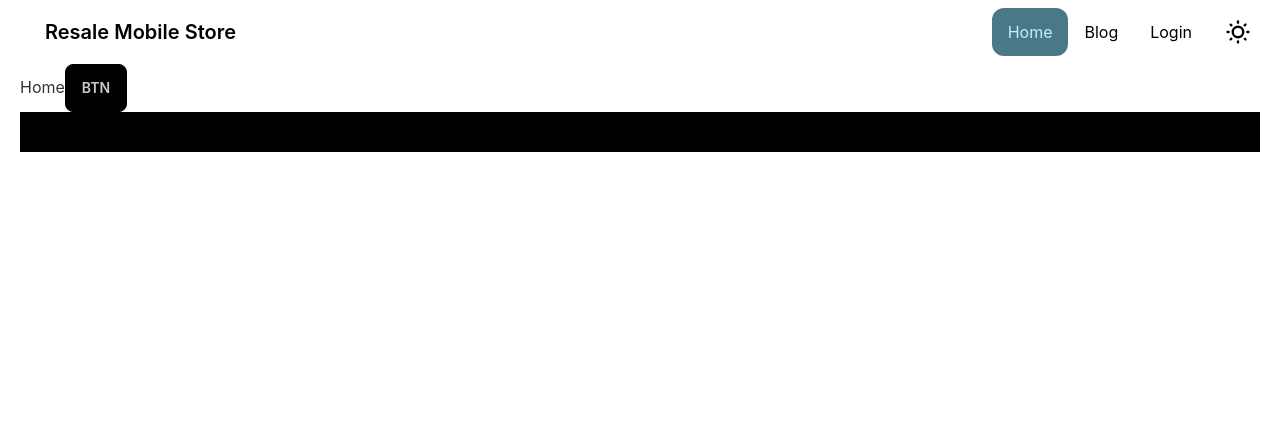
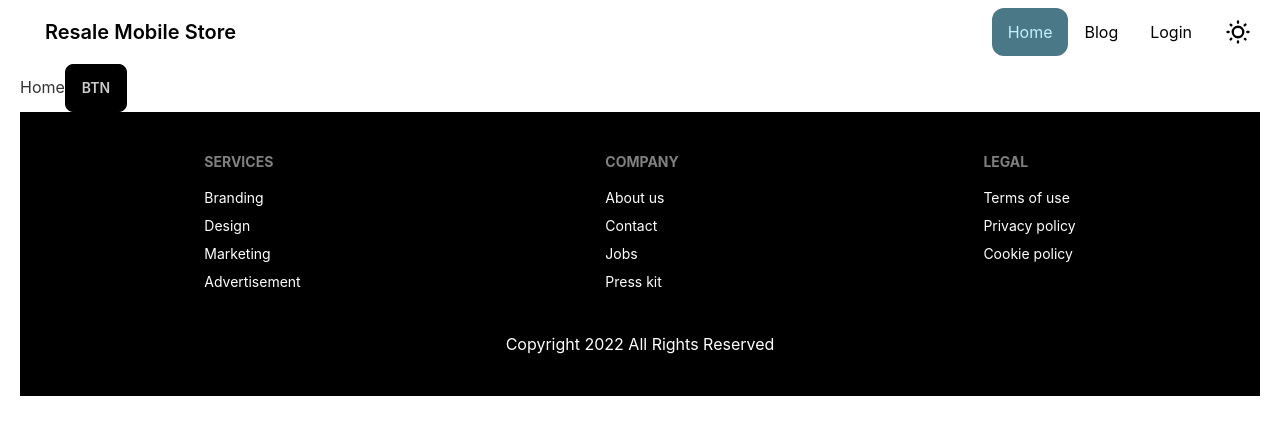
Before and after one commit to ShourovHasan/b612-used-products-resale-clients-side-ShourovHasan, a React (Create React App) app: page / in a window 1280 px wide. Shown: the top 434 px of the page. Built offline with nearby package versions, Linux system fonts and the light colour scheme; no server answers.

Commit message:
Footer added

```diff
--- a/src/Pages/SharedPages/Footer/Footer.js
+++ b/src/Pages/SharedPages/Footer/Footer.js
@@ -4,7 +4,29 @@
 const Footer = () => {
     return (
         <div className='pb-10 text-white bg-black'>
-
+            <footer className="justify-around p-10 footer ">
+                <div>
+                    <span className="footer-title">Services</span>
+                    <Link to="/" className="link link-hover">Branding</Link>
+                    <Link to="/" className="link link-hover">Design</Link>
+                    <Link to="/" className="link link-hover">Marketing</Link>
+                    <Link to="/" className="link link-hover">Advertisement</Link>
+                </div>
+                <div>
+                    <span className="footer-title">Company</span>
+                    <Link to="/" className="link link-hover">About us</Link>
+                    <Link to="/" className="link link-hover">Contact</Link>
+                    <Link to="/" className="link link-hover">Jobs</Link>
+                    <Link to="/" className="link link-hover">Press kit</Link>
+                </div>
+                <div>
+                    <span className="footer-title">Legal</span>
+                    <Link to="/" className="link link-hover">Terms of use</Link>
+                    <Link to="/" className="link link-hover">Privacy policy</Link>
+                    <Link to="/" className="link link-hover">Cookie policy</Link>
+                </div>
+            </footer>
+            <p className='text-center'>Copyright 2022 All Rights Reserved</p>
         </div>
     );
 };
```
